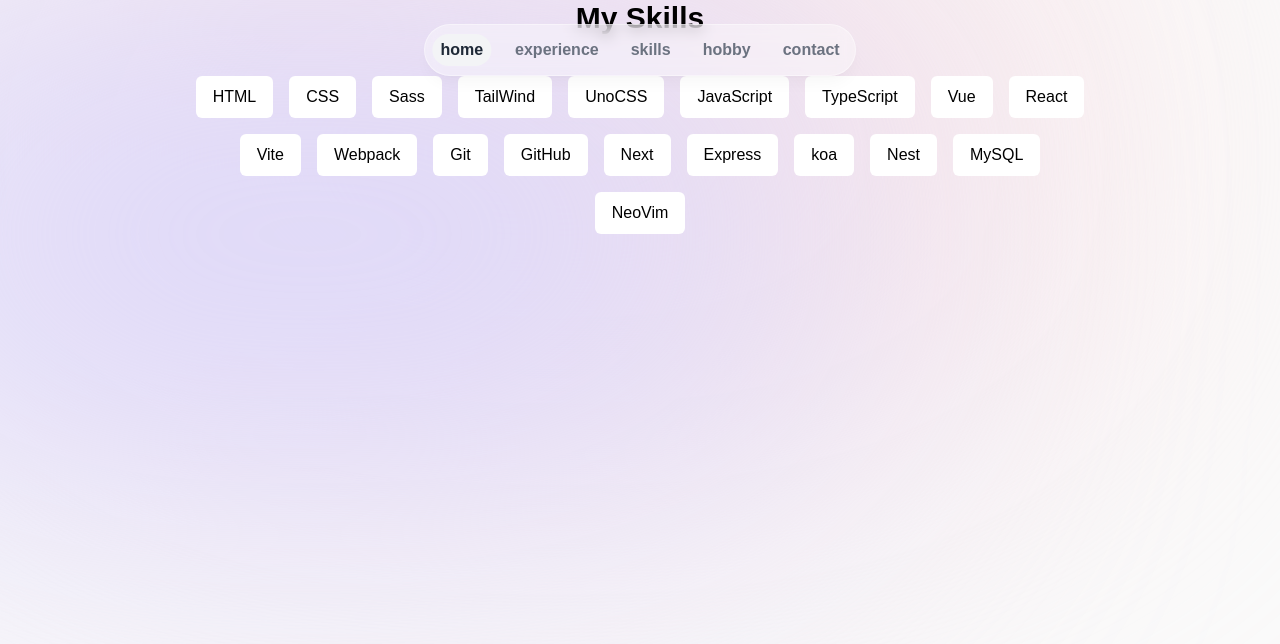
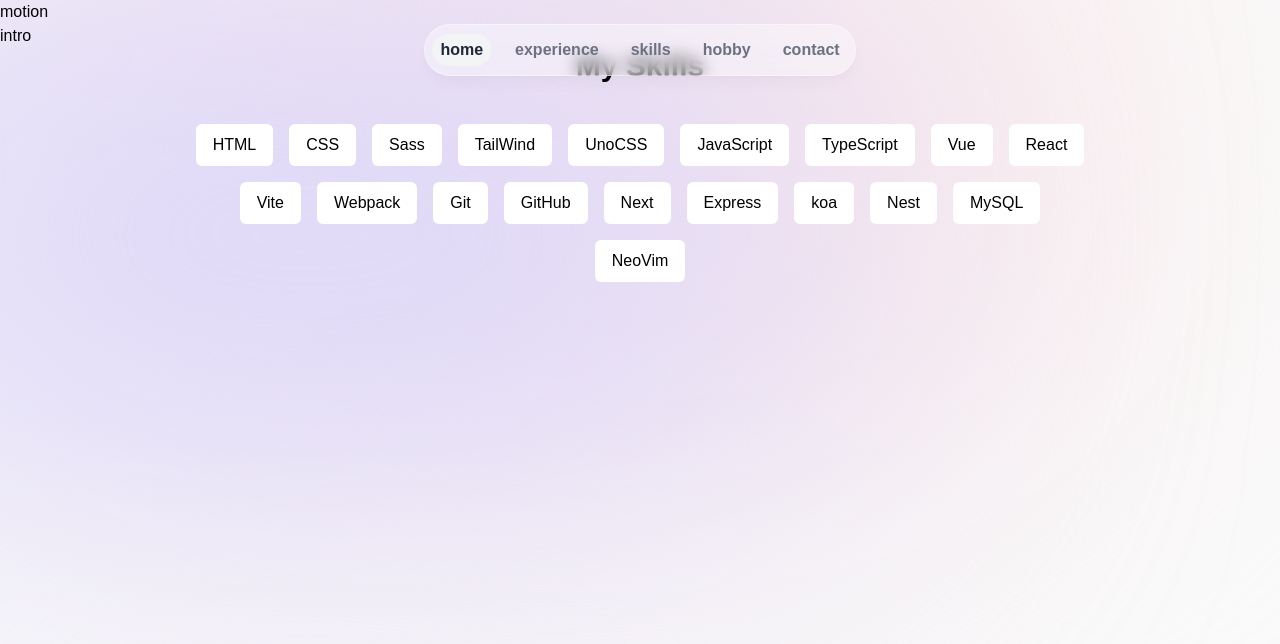
Before and after one commit to imddc/imddc-next-blog, a Next.js app: page / in a window 1280 px wide. Shown: the top 644 px of the page. Built offline with nearby package versions, Linux system fonts and the light colour scheme.

Commit message:
perf(skill): perf animate

```diff
--- a/app/layout.tsx
+++ b/app/layout.tsx
@@ -26,7 +26,7 @@
 
         <SectionContextProvider>
           <Header />
-          {children}
+          <main className="scroll-mt-20">{children}</main>
         </SectionContextProvider>
       </body>
     </html>
--- a/app/page.tsx
+++ b/app/page.tsx
@@ -1,5 +1,11 @@
-import Skills from '~/components/skills'
+import Intro from '~/components/homepage/intro'
+import Skills from '~/components/homepage/skills'
 
 export default function RootPage() {
-  return <Skills />
+  return (
+    <>
+      <Intro />
+      <Skills />
+    </>
+  )
 }
--- /dev/null
+++ b/components/homepage/intro.tsx
@@ -0,0 +1,16 @@
+'use client'
+
+import { motion } from 'framer-motion'
+import React from 'react'
+import { popUp } from '~/lib/animate'
+
+const Intro = () => {
+  return (
+    <motion.section id="intro" {...popUp}>
+      <div>motion</div>
+      <div>intro</div>
+    </motion.section>
+  )
+}
+
+export default Intro
--- /dev/null
+++ b/components/homepage/skills.tsx
@@ -0,0 +1,32 @@
+'use client'
+
+import { motion } from 'framer-motion'
+import React from 'react'
+import { popUp, skillItemVariants } from '~/lib/animate'
+import { skills } from '~/lib/data'
+
+const Skills = () => {
+  return (
+    <motion.section
+      id="skills"
+      className="max-w-[56rem] mx-auto mb-20"
+      {...popUp}
+    >
+      <h2 className="section-title">My Skills</h2>
+
+      <main className="flex-center flex-wrap gap-4">
+        {skills.map((skill, idx) => (
+          <motion.span
+            key={skill}
+            className="p-4 py-2 border border-white border-opacity-40 bg-white rounded-md cursor-pointer"
+            {...skillItemVariants(idx)}
+          >
+            {skill}
+          </motion.span>
+        ))}
+      </main>
+    </motion.section>
+  )
+}
+
+export default Skills
--- a/components/skills.tsx
+++ /dev/null
@@ -1,44 +0,0 @@
-'use client'
-
-import { motion } from 'framer-motion'
-import React from 'react'
-import { skills } from '~/lib/data'
-
-const Skills = () => {
-  return (
-    <motion.section
-      id="skills"
-      className="max-w-[56rem] mx-auto mb-10"
-      initial={{ y: 100, opacity: 0 }}
-      animate={{ y: 0, opacity: 1 }}
-    >
-      <h2 className="section-title">My Skills</h2>
-
-      <main className="flex-center flex-wrap gap-4">
-        {skills.map((skill, idx) => (
-          <motion.span
-            className="p-4 py-2 border border-white border-opacity-40 bg-white rounded-md cursor-pointer"
-            initial={{
-              y: 200,
-              opacity: 0
-            }}
-            animate={{
-              y: 0,
-              opacity: 1,
-              transition: {
-                delay: idx * 0.02
-              }
-            }}
-            viewport={{ once: true }}
-            whileInView={'animate'}
-            key={skill}
-          >
-            {skill}
-          </motion.span>
-        ))}
-      </main>
-    </motion.section>
-  )
-}
-
-export default Skills
--- /dev/null
+++ b/lib/animate.ts
@@ -0,0 +1,32 @@
+import { AnimationProps, MotionProps } from 'framer-motion'
+
+export const popUp: AnimationProps = {
+  initial: {
+    y: 100,
+    opacity: 0
+  },
+  animate: {
+    y: 0,
+    opacity: 1
+  }
+}
+
+export const skillItemVariants = (idx: number): MotionProps => ({
+  custom: idx,
+  initial: 'initial',
+  variants: {
+    initial: {
+      y: 200,
+      opacity: 0
+    },
+    animate: (index: number) => ({
+      y: 0,
+      opacity: 1,
+      transition: {
+        delay: 0.05 * index
+      }
+    })
+  },
+  viewport: { once: true },
+  whileInView: 'animate'
+})
```
